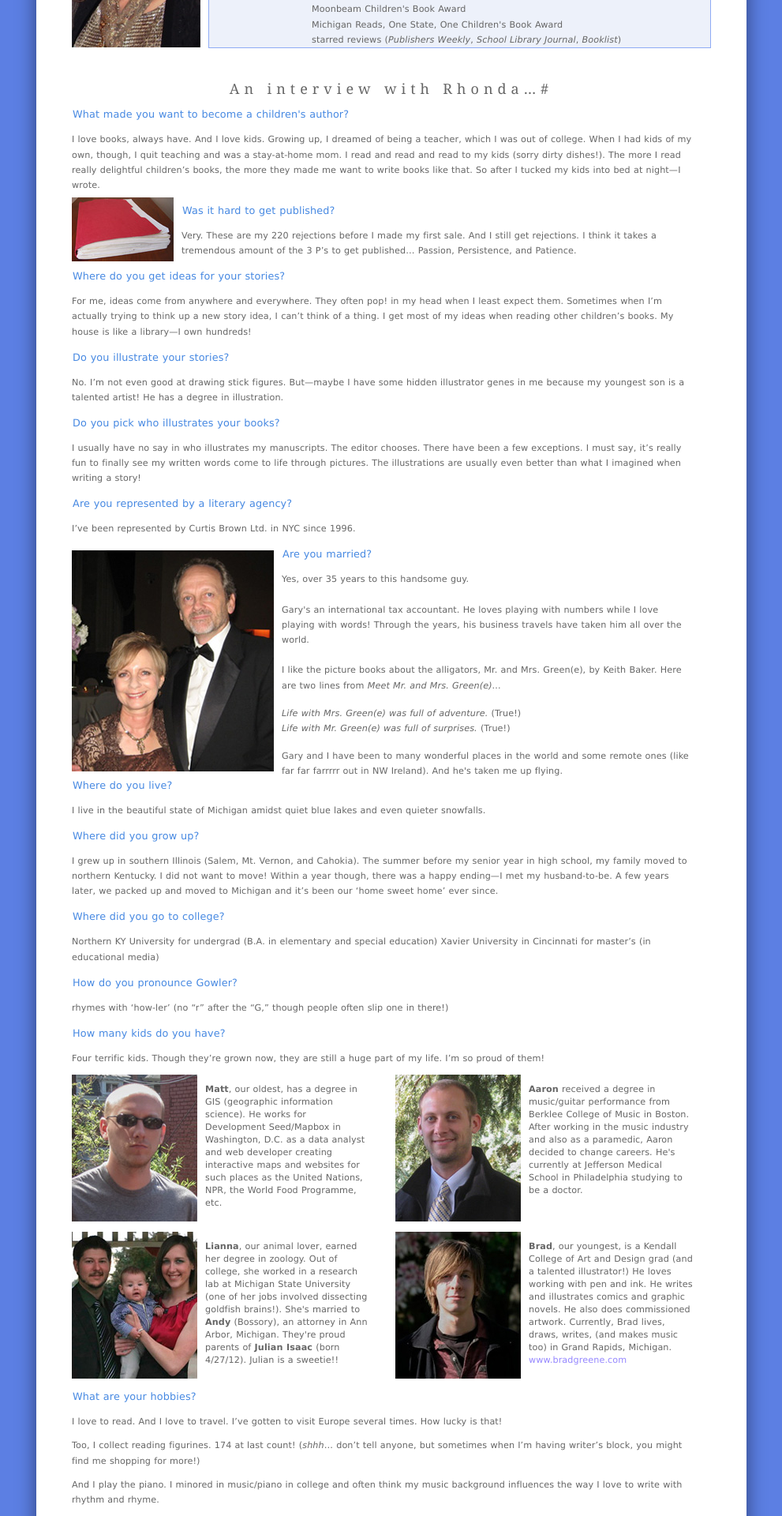
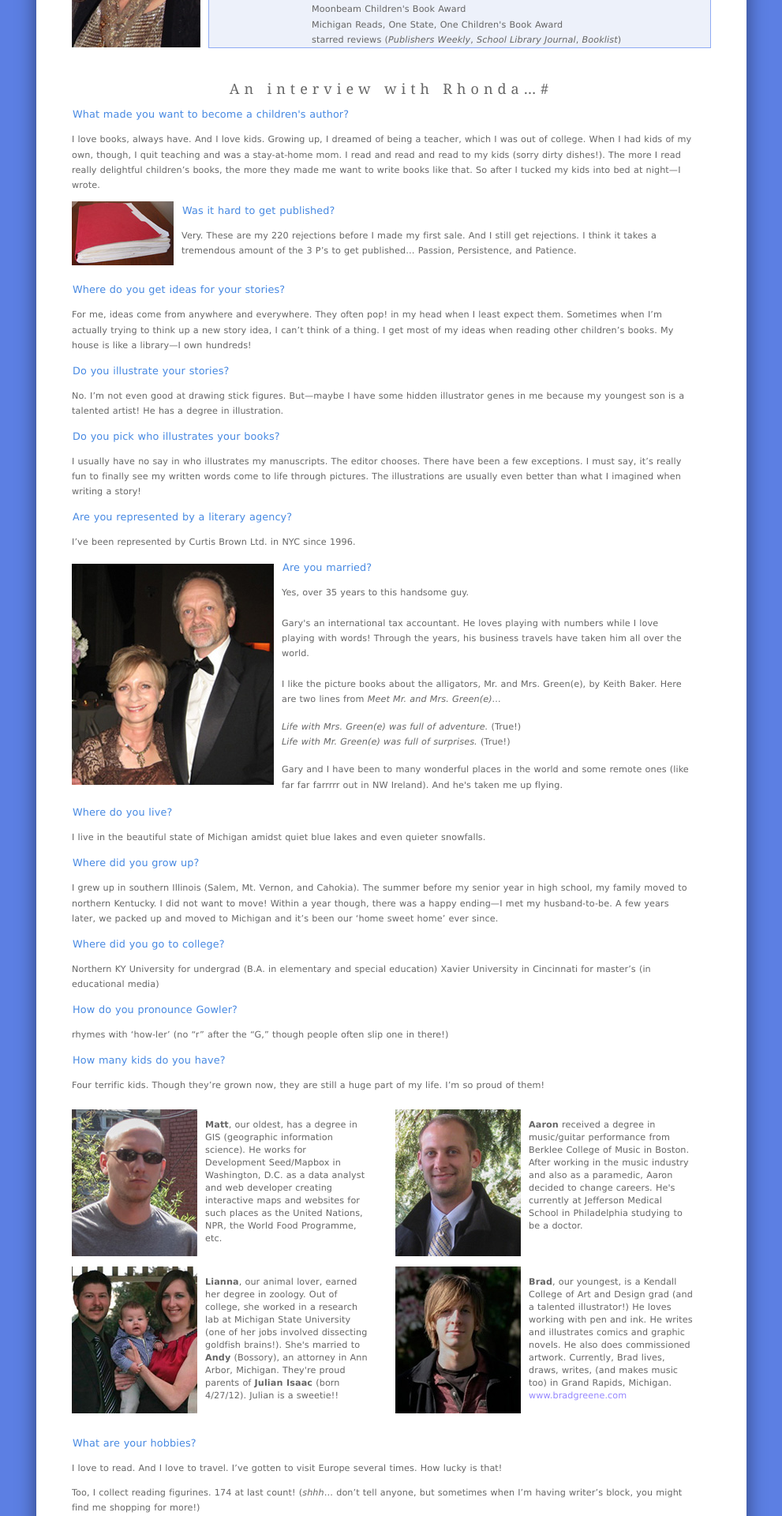
Before and after one commit to MateoV/rhondagowlergreene.com, a Jekyll site: the page built from _posts/bio/0001-01-01-bio.md, in a window 1280 px wide. Shown: the part 395-2315 px from the top of the page at 79% size, without its empty margins (144-1135 px from the left). Built offline with Jekyll 4.4.1, drawn with Linux system fonts in a browser that asks for light colours; some web fonts are replaced.

```diff
--- a/_posts/bio/0001-01-01-bio.md
+++ b/_posts/bio/0001-01-01-bio.md
@@ -32,7 +32,7 @@ I love books, always have. And I love kids. Growing up, I dreamed of being a tea
 <p class="h2">Was it hard to get published?</p>
 Very. These are my 220 rejections before I made my first sale. And I still get rejections. I think it takes a tremendous amount of the 3 P's to get published… Passion, Persistence, and Patience.
 
-<p class="h2">Where do you get ideas for your stories?</p>
+<p class="biospace">Where do you get ideas for your stories?</p>
 For me, ideas come from anywhere and everywhere. They often pop! in my head when I least expect them. Sometimes when I'm actually trying to think up a new story idea, I can't think of a thing. I get most of my ideas when reading other children's books. My house is like a library—I own hundreds!
 
 <p class="h2">Do you illustrate your stories?</p>
@@ -63,7 +63,7 @@ Gary and I have been to many wonderful places in the world and some remote ones
 
 </p></div>
 
-<p class="h2">Where do you live?</p>
+<p class="biospace">Where do you live?</p>
 I live in the beautiful state of Michigan amidst quiet blue lakes and even quieter snowfalls.
 
 <p class="h2">Where did you grow up?</p>
--- a/css/style.css
+++ b/css/style.css
@@ -57,6 +57,13 @@ h1 {
 	color: #4789e2;
 }
 
+.biospace {
+	font-size:.8em;
+	margin-top: 30px;
+	text-indent: 1px;
+	color: #4789e2;
+}
+
 .h3 {
 	font-size:1.2em;
 	font-style:italic;
@@ -66,6 +73,11 @@ h1 {
 .h4 {
 	font-size:.8em;
 	text-indent: 1px;
+	color: #7a47e2;
+}
+
+.sparkle {
+	font-size:.9em;
 	color: #7a47e2;
 }
 
@@ -769,7 +781,7 @@ blockquote.standtall {
 
 #bio_img_redfolder {
 	float: left;
-	margin: -5px 10px 0 0;
+	margin: 0px 10px 0 0;
 	overflow: hidden;
 }
 
@@ -786,14 +798,14 @@ blockquote.standtall {
 
 #family {
 	width: 810px;
-	margin:0;
+	margin: 0;
 	line-height:1em;
 }
 
 #family #matt {
 	float:left;
 	width: 400px;
-	margin: 0 0 10px 0;
+	margin: 10px 0 10px 0;
 	/*background-color:#d9efff;*/
 	overflow: hidden;
 }
@@ -801,7 +813,7 @@ blockquote.standtall {
 #family #aaron {
 	float:left;
 	width: 400px;
-	margin: 0 0 10px 10px;
+	margin: 10px 0 10px 10px;
 	/*background-color:#d9efff;*/
 	overflow: hidden;
 }
@@ -809,7 +821,7 @@ blockquote.standtall {
 #family #lianna {
 	float:left;
 	width: 400px;
-	margin: 0 0 10px 0;
+	margin: 0 0 25px 0;
 	/*background-color:#d9efff;*/
 	overflow: hidden;
 }
@@ -817,7 +829,7 @@ blockquote.standtall {
 #family #brad {
 	float:left;
 	width: 400px;
-	margin: 0 0 10px 10px;
+	margin: 0 0 25px 10px;
 	/*background-color:#d9efff;*/
 	overflow: hidden;
 }
```
Also changed, not shown: _posts/forthcoming/0001-01-01-pirates.md (+3 -0 lines), _posts/visits/0001-01-01-school.md (+12 -12 lines).
